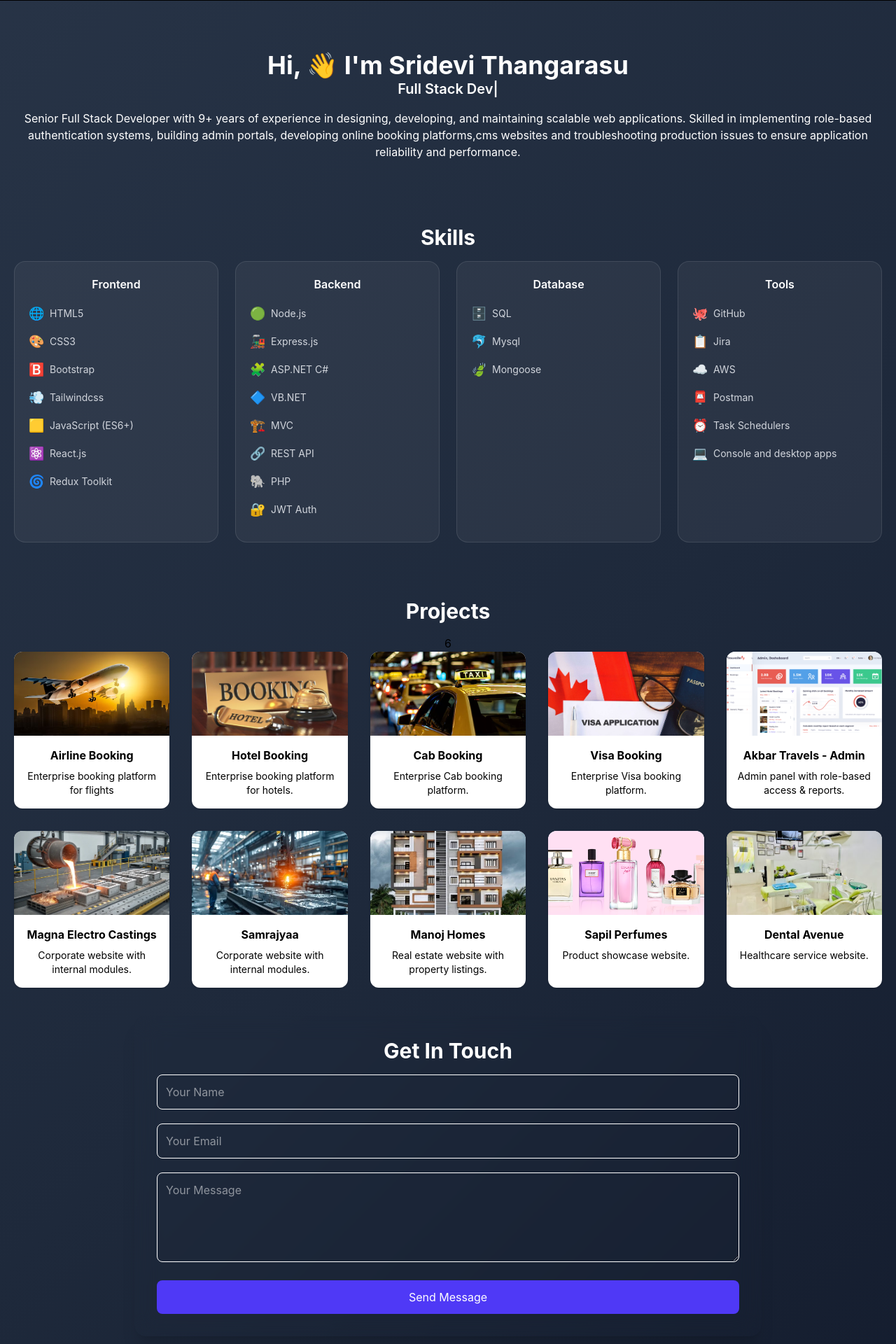
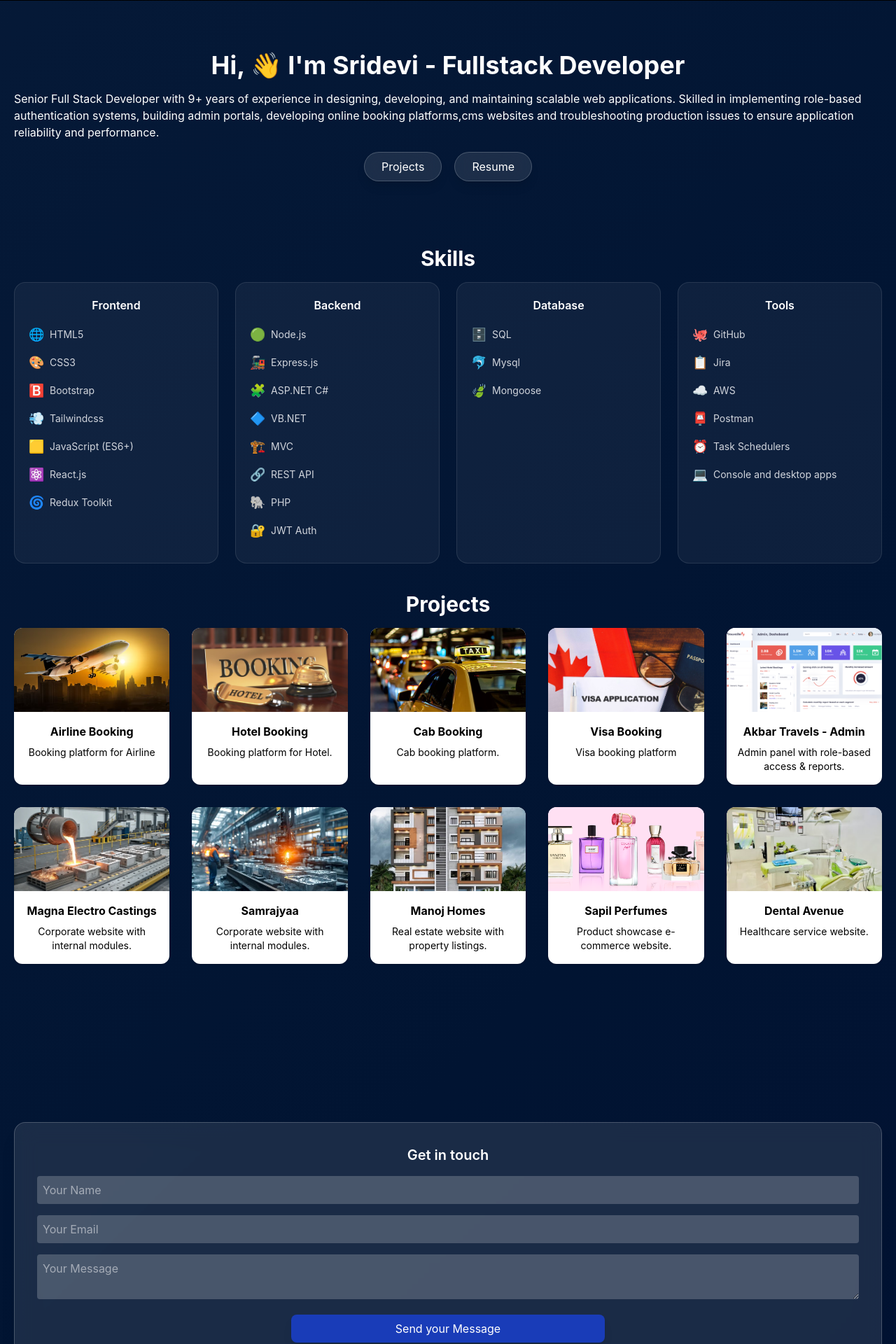
Before and after one commit to shreedevi7195-sketch/po, a React app: page / in a window 1280 px wide. Shown: the part 60-1980 px from the top of the page at 70% size. Built offline with nearby package versions, Linux system fonts and the light colour scheme; the HTML template or start-up script is replaced by a standard one.

Commit message:
template-pf-5

```diff
--- a/package.json
+++ b/package.json
@@ -16,6 +16,7 @@
     "react": "^19.2.4",
     "react-dom": "^19.2.4",
     "react-icons": "^5.6.0",
+    "react-toastify": "^11.0.5",
     "tailwindcss": "^4.2.2"
   },
   "devDependencies": {
--- a/src/components/PortFolio.jsx
+++ b/src/components/PortFolio.jsx
@@ -2,11 +2,13 @@ import { useRef, useState, useEffect } from "react";
 import emailjs from "emailjs-com";
 import { motion } from "framer-motion";
 import { FaGithub, FaLinkedin, FaEnvelope, FaBars, FaTimes, FaFileDownload } from "react-icons/fa";
+import { ToastContainer, toast } from "react-toastify";
+import "react-toastify/dist/ReactToastify.css";
 
 const projects = [
   {
     title: "Airline Booking",
-    desc: "Enterprise booking platform for flights",
+    desc: "Booking platform for Airline",
     live: "https://www.akbartravels.com/sa/flight/",
     img: "/images/Airlines1.jpg",
     tech: ["TailwindCSS", "Node", "API", "Github", "Jira", "MySql", "Express", "React", "JWT Auth", "Dockers", "AWS", "Kubernets", "HTML", "CSS"],
@@ -15,7 +17,7 @@ const projects = [
   },
   {
     title: "Hotel Booking",
-    desc: "Enterprise booking platform for hotels.",
+    desc: "Booking platform for Hotel.",
     live: "https://www.akbartravels.com/sa/cheap-hotels",
     img: "/images/Hotels.jpg",
     tech: ["TailwindCSS", "Node", "API", "Github", "Jira", "MySql", "Express", "React", "JWT Auth", "Dockers", "AWS", "Kubernets", "HTML", "CSS"],
@@ -24,7 +26,7 @@ const projects = [
   },
   {
     title: "Cab Booking",
-    desc: "Enterprise Cab booking platform.",
+    desc: "Cab booking platform.",
     live: "https://www.akbarcab.com/",
     img: "/images/Cabs.jpg",
     tech: ["TailwindCSS", "Node", "API", "Github", "Jira", "MySql", "Express", "React", "JWT Auth", "Dockers", "AWS", "Kubernets", "HTML", "CSS"],
@@ -33,7 +35,7 @@ const projects = [
   },
   {
     title: "Visa Booking",
-    desc: "Enterprise Visa booking platform.",
+    desc: "Visa booking platform",
     live: "https://www.akbartravels.com/visa/",
     img: "/images/Visa.jpg",
     tech: ["TailwindCSS", "Node", "API", "Github", "Jira", "MySql", "Express", "React", "JWT Auth", "Dockers", "AWS", "Kubernets", "HTML", "CSS"],
@@ -78,7 +80,7 @@ const projects = [
   },
   {
     title: "Sapil Perfumes",
-    desc: "Product showcase website.",
+    desc: "Product showcase e-commerce website.",
     live: "http://sapil.org/",
     img: "/images/Sapil.png",
     tech: ["HTML", "CSS", "Asp.Net c# and vb.net", "Javascript", "Ajax", "Responsive UI", "Gitlab", "MySql", "Bootstrap", "Two Factor Auth"],
@@ -102,17 +104,22 @@ const fadeIn = {
 };
 
 export default function Portfolio() {
-  const featured = []; //projects.filter(p => p.featured);
+  //const featured = []; //projects.filter(p => p.featured);
   const exceptfeatured = projects.filter(p => p.excludefeatured);
 
   const form = useRef();
-  const [loading, setLoading] = useState(false);
-  const [status, setStatus] = useState("");
 
   const [isOpen, setIsOpen] = useState(false);
   const [active, setActive] = useState("home");
 
   const toggleMenu = () => setIsOpen(!isOpen);
+
+
+  const [text, setText] = useState("");
+  const [roleIndex, setRoleIndex] = useState(0);
+  const [charIndex, setCharIndex] = useState(0);
+
+  const roles = ["Fullstack Developer"]; // ["React Developer", ".NET Developer", "Full Stack Developer"];
 
   // 🔥 Active section highlight
   useEffect(() => {
@@ -133,39 +140,72 @@ export default function Portfolio() {
       });
     };
 
+    // let timeout;
+    // if (charIndex < roles[roleIndex].length) {
+    //   timeout = setTimeout(() => {
+    //     setText(roles[roleIndex].slice(0, charIndex + 1));
+    //     setCharIndex(charIndex + 1);
+    //   }, 80);
+    // } else {
+    //   timeout = setTimeout(() => {
+    //     setCharIndex(0);
+    //     setRoleIndex((prev) => (prev + 1) % roles.length);
+    //     setText("");
+    //   }, 1200);
+    // }
+    if (charIndex < roles[roleIndex].length) {
+      setText(roles[roleIndex]);
+    }
+
     window.addEventListener("scroll", handleScroll);
     return () => window.removeEventListener("scroll", handleScroll);
-  }, []);
+  }, [charIndex, roleIndex]);
 
-  const [text, setText] = useState("");
-  const [roleIndex, setRoleIndex] = useState(0);
-  const [charIndex, setCharIndex] = useState(0);
+  const [formData, setFormData] = useState({
+    user_name: "",
+    user_email: "",
+    message: ""
+  });
 
-  const roles = ["React Developer", ".NET Developer", "Full Stack Developer"];
+  const [errors, setErrors] = useState({});
 
-  useEffect(() => {
-    let timeout;
+  const handleChange = (e) => {
+    setFormData({ ...formData, [e.target.name]: e.target.value });
+  };
 
-    if (charIndex < roles[roleIndex].length) {
-      timeout = setTimeout(() => {
-        setText(roles[roleIndex].slice(0, charIndex + 1));
-        setCharIndex(charIndex + 1);
-      }, 80);
-    } else {
-      timeout = setTimeout(() => {
-        setCharIndex(0);
-        setRoleIndex((prev) => (prev + 1) % roles.length);
-        setText("");
-      }, 1200);
+  const validate = () => {
+    let newErrors = {};
+
+    if (!formData.user_name.trim()) {
+      newErrors.user_name = "Name is required";
     }
 
-    return () => clearTimeout(timeout);
-  }, [charIndex, roleIndex]);
+    if (!formData.user_email) {
+      newErrors.user_email = "Email is required";
+    } else if (!/\S+@\S+\.\S+/.test(formData.user_email)) {
+      newErrors.user_email = "Invalid email";
+    }
 
+    if (!formData.message.trim()) {
+      newErrors.message = "Message required";
+    }
 
-  const sendEmail = (e) => {
+    return newErrors;
+  };
+
+  const handleSubmit = (e) => {
     e.preventDefault();
-    setLoading(true);
+    const validationErrors = validate();
+
+    if (Object.keys(validationErrors).length > 0) {
+      setErrors(validationErrors);
+      toast.error("⚠️ Please fill all required fields");
+    } else {
+      setErrors({});
+
+      // Simulate API call
+      const toastId = toast.loading("Sending message...");
+
       emailjs.sendForm(
         "service_bvch4fr",
         "template_onb4hyh",
@@ -173,26 +213,35 @@ export default function Portfolio() {
         "qnt0h-8LP9ZhXutLB",
       )
         .then(() => {
-        setStatus("success");
-        setLoading(false);
-        //e.target.reset();
           setTimeout(() => {
-          form.current.reset();
-          setStatus("");
-        }, 2000);
+            toast.update(toastId, {
+              render: "🚀 Message sent successfully!",
+              type: "success",
+              isLoading: false,
+              autoClose: 3000
+            });
+            setFormData({ user_name: "", user_email: "", message: "" });
+          }, 1500);
         })
         .catch(() => {
-        setStatus("error");
-        setLoading(false);
+          setTimeout(() => {
+            toast.update(toastId, {
+              render: "🚀 Message sending Failed",
+              type: "failed",
+              isLoading: false,
+              autoClose: 3000
             });
+          }, 1500);
+        });
+    }
   };
 
   return (
-    <div className="font-sans bg-gray-50 text-white-900">
+    <div className="">
       {/* Navbar */}
       <nav className="flex justify-between items-center px-6 py-4 backdrop-blur-md bg-white/80 border-b sticky top-0 z-50">
         {/* Logo */}
-        <h1 className="text-xl font-bold text-gray-800">Sridevi</h1>
+        <h1 className="text-xl font-bold text-gray-800">Sridevi Thangarasu</h1>
 
         {/* Desktop Menu */}
         <div className="hidden md:flex items-center gap-6 font-medium">
@@ -209,7 +258,6 @@ export default function Portfolio() {
           ))}
 
           <div className="h-5 w-px bg-gray-300"></div>
-
           <a href="https://github.com/shreedevi7195-sketch" target="_blank" rel="noreferrer">
             <FaGithub className="hover:scale-110 transition" />
           </a>
@@ -259,35 +307,31 @@ export default function Portfolio() {
                 <FaFileDownload className="text-green-500" />
               </a>
             </div>
-
           </div>
         )}
       </nav>
 
       <div className="animated-bg shadow-xl">
 
-        <div className="">
         {/* Hero */}
         <section id="home" className="text-center p-5 py-18 text-white">
           <motion.h2 initial="hidden" animate="visible" variants={fadeIn} className="text-4xl font-bold">
-              Hi, 👋  I'm Sridevi Thangarasu
+            Hi, 👋  I'm Sridevi - {text}
           </motion.h2>
-            <h2 className="text-xl text-white font-semibold">
-              {text}|
-            </h2>
-            <motion.p initial="hidden" animate="visible" variants={fadeIn} className="mt-4">
+
+          <motion.p initial="hidden" animate="visible" variants={fadeIn} className="mt-4 text-left">
             Senior Full Stack Developer with 9+ years of experience in designing, developing, and maintaining scalable web
             applications. Skilled in implementing role-based authentication systems, building admin portals,
             developing online booking platforms,cms websites and troubleshooting production issues to ensure application
             reliability and performance.
           </motion.p>
-            {/* <motion.a href="#projects" className="inline-flex bg-white/10 backdrop-blur-xl  mt-4 border border-white/20 rounded-full px-6 py-2 shadow-lg hover:shadow-blue-500/30 hover:scale-105 transition duration-300">
+          <motion.a href="#projects" className="inline-flex bg-white/10 backdrop-blur-xl  mt-4 border border-white/20 rounded-full px-6 py-2 shadow-lg hover:shadow-blue-500/30 hover:scale-105 transition duration-300">
             Projects
           </motion.a>
           &nbsp;&nbsp;&nbsp;&nbsp;
           <motion.a href="/Sridevi_CV.pdf" download className="inline-flex bg-white/10 backdrop-blur-xl  mt-4 border border-white/20 rounded-full px-6 py-2 shadow-lg hover:shadow-blue-500/30 hover:scale-105 transition duration-300">
             Resume
-            </motion.a> */}
+          </motion.a>
         </section>
 
         {/* Skills */}
@@ -308,37 +352,20 @@ export default function Portfolio() {
                     {/* Skill Icons */}
                     <span className="text-lg group-hover:scale-125 transition">
                       {/* Frontend */}
-                        {skill.includes("HTML") && "🌐"}
-                        {skill.includes("CSS") && "🎨"}
-                        {skill.includes("JavaScript") && "🟨"}
-                        {skill.includes("React") && "⚛️"}
-                        {skill.includes("Tailwind") && "💨"}
-                        {skill.includes("Bootstrap") && "🅱️"}
-                        {skill.includes("Redux") && "🌀"}
+                      {skill.includes("HTML") && "🌐"} {skill.includes("CSS") && "🎨"}{skill.includes("JavaScript") && "🟨"}
+                      {skill.includes("React") && "⚛️"} {skill.includes("Tailwind") && "💨"}
+                      {skill.includes("Bootstrap") && "🅱️"} {skill.includes("Redux") && "🌀"}
 
                       {/* Backend */}
-                        {skill.includes("Node") && "🟢"}
-                        {skill.includes("Express") && "🚂"}
-                        {skill.includes("ASP") && "🧩"}
-                        {skill.includes("VB") && "🔷"}
-                        {skill.includes("MVC") && "🏗️"}
-                        {skill.includes("API") && "🔗"}
-                        {skill.includes("JWT") && "🔐"}
-                        {skill.includes("PHP") && "🐘"}
+                      {skill.includes("Node") && "🟢"} {skill.includes("Express") && "🚂"} {skill.includes("ASP") && "🧩"} {skill.includes("VB") && "🔷"}
+                      {skill.includes("MVC") && "🏗️"} {skill.includes("API") && "🔗"} {skill.includes("JWT") && "🔐"} {skill.includes("PHP") && "🐘"}
 
                       {/* Database */}
-                        {skill.includes("SQL") && "🗄️"}
-                        {skill.includes("Mysql") && "🐬"}
-                        {skill.includes("Mongoose") && "🍃"}
+                      {skill.includes("SQL") && "🗄️"} {skill.includes("Mysql") && "🐬"} {skill.includes("Mongoose") && "🍃"}
 
                       {/* Tools */}
-                        {skill.includes("GitHub") && "🐙"}
-                        {skill.includes("Jira") && "📋"}
-                        {skill.includes("AWS") && "☁️"}
-                        {skill.includes("Postman") && "📮"}
-                        {skill.includes("Task") && "⏰"}
-                        {skill.includes("Console") && "💻"}
-                        {skill.includes("Desktop") && "🖥️"}
+                      {skill.includes("GitHub") && "🐙"} {skill.includes("Jira") && "📋"} {skill.includes("AWS") && "☁️"}
+                      {skill.includes("Postman") && "📮"} {skill.includes("Task") && "⏰"} {skill.includes("Console") && "💻"}{skill.includes("Desktop") && "🖥️"}
                     </span>
 
                     <p className="text-sm text-gray-300 group-hover:text-white transition">
@@ -351,44 +378,10 @@ export default function Portfolio() {
           </div>
         </section>
 
-
-          {/* Featured Projects */}
-          <section className="text-center p-5 py-5 text-white">
-            {/* <h2 className="text-3xl font-bold mb-4 text-white">Featured Projects</h2> */}
-            <div className="grid md:grid-cols-4 gap-8">
-              {featured.map((p, i) => (
-                <motion.div key={i} initial="hidden" whileInView="visible" variants={fadeIn}
-                  whileHover={{ scale: 1.05 }} className="bg-white rounded-2xl shadow-lg overflow-hidden">
-                  {/* <img src={p.img} alt="project" className="w-full h-40 object-cover" /> */}
-                  <div className="relative group">
-                    <img src={p.img} alt="project" className="w-full h-45 object-cover" />
-                    <div className="absolute inset-0 bg-gray-700 bg-opacity-50 opacity-0 group-hover:opacity-100 flex items-center justify-center transition">
-                      <span className="text-white font-bold">
-                        <a href={p.live} target="_blank">
-                          View Live</a></span>
-                    </div>
-                  </div>
-                  <div className="p-5">
-                    <h3 className="text-xl font-bold">{p.title}</h3>
-                    <p className="text-sm mt-2">{p.desc}</p>
-                    {/* <div className="flex flex-wrap gap-2 mt-3 text-center">
-                    {p.tech.map((t, idx) => (
-                      <span key={idx} className="text-xs bg-gray-200 px-2 py-1 rounded">{t}</span>
-                    ))}
-                  </div> */}
-                    {/* <a href={p.live} target="_blank" className="text-blue-500 mt-3 inline-block">Live</a> */}
-                  </div>
-                </motion.div>
-              ))}
-            </div>
-          </section>
-
         {/* All Projects */}
         <section id="projects" className="text-center p-5 py-5 text-black">
-
           <h2 className="text-3xl font-bold mb-4 text-white">Projects</h2>
-
-            6<div className="grid md:grid-cols-5 gap-8">
+          <div className="grid md:grid-cols-5 gap-8">
             {exceptfeatured.map((p, i) => (
               <motion.div key={i} initial="hidden" whileInView="visible" variants={fadeIn} whileHover={{ scale: 1.05 }}
                 className="bg-white rounded-xl shadow overflow-hidden">
@@ -413,42 +406,41 @@ export default function Portfolio() {
               </motion.div>
             ))}
           </div>
-
         </section>
 
-          {/* Contact */}
+        <section id="contact" className="text-center p-5 py-5 text-white max-w-full">
+          <div className="flex grid-cols-2 md:grid-cols-8 justify-center items-center min-h-screen">
+            <form ref={form} onSubmit={handleSubmit}
+              className="backdrop-blur-lg bg-white/10 p-8 rounded-2xl shadow-xl space-y-4 border border-white/20">
+              <h2 className="text-white text-xl font-semibold text-center">
+                Get in touch
+              </h2>
 
-          <section id="contact" className="text-center p-5 py-5 text-white max-w-full">
-            <motion.form ref={form} onSubmit={sendEmail} initial={{ opacity: 0, scale: 0.9 }}
-              whileInView={{ opacity: 1, scale: 1 }} className="max-w-4xl mx-auto backdrop-blur-lg p-8 rounded-2xl shadow-xl space-y-5">
+              {/* Name */}
+              <input type="text" name="user_name" placeholder="Your Name" value={formData.user_name}
+                onChange={handleChange} className={`w-full p-2 rounded bg-white/20 text-white outline-none ${errors.user_name ? "border border-red-500" : ""}`} />
 
-              <motion.h2 initial={{ opacity: 0, y: 30 }} whileInView={{ opacity: 1, y: 0 }} className="text-3xl font-bold text-center mb-4">
-                Get In Touch
-              </motion.h2>
+              {/* Email */}
+              <input type="email" name="user_email" placeholder="Your Email" value={formData.user_email}
+                onChange={handleChange} className={`w-full p-2 rounded bg-white/20 text-white outline-none ${errors.user_email ? "border border-red-500" : ""}`} />
 
-              <input type="text" name="user_name" placeholder="Your Name" required
-                className="w-full p-3 rounded-lg border focus:outline-none focus:ring-2 focus:ring-indigo-400" />
+              {/* Message */}
+              <textarea name="message" placeholder="Your Message" value={formData.message}
+                onChange={handleChange} className={`w-full p-2 rounded bg-white/20 text-white outline-none ${errors.message ? "border border-red-500" : ""}`} />
 
-              <input type="email" name="user_email" placeholder="Your Email" required
-                className="w-full p-3 rounded-lg border focus:outline-none focus:ring-2 focus:ring-indigo-400" />
-
-              <textarea name="message" placeholder="Your Message" required
-                className="w-full p-3 rounded-lg border h-32 focus:outline-none focus:ring-2 focus:ring-indigo-400" />
-
-              <button type="submit" disabled={loading} className="w-full bg-indigo-600 text-white p-3 rounded-lg hover:bg-indigo-700 transition flex justify-center items-center">
-                {loading ? "Sending..." : "Send Message"}
+              <button className="md:w-md p-5  bg-blue-800 hover:bg-green-900 transition text-white py-2 rounded-lg shadow-lg hover:scale-105">
+                Send your Message
               </button>
-              {status === "success" && (
-                <p className="text-green-600 text-center">✅ Message sent successfully!</p>
-              )}
-              {status === "error" && (
-                <p className="text-red-600 text-center">❌ Failed to send message. Try again.</p>
-              )}
-            </motion.form>
+              {/* 🔥 Toast Container (Glass + Neon style) */}
+              <ToastContainer
+                position="bottom-right" autoClose={4000} theme="dark"
+                toastClassName="backdrop-blur-md bg-white/10 text-white border border-white/20 rounded-xl shadow-lg"
+                bodyClassName="text-sm font-medium"
+              />
+              <br /><br />
+            </form>
+          </div>
         </section>
-
-
-        </div>
       </div>
       {/* Footer */}
       <footer className="text-center p-4 bg-white text-black py-1">
--- a/src/index.css
+++ b/src/index.css
@@ -125,9 +125,13 @@ code {
    }
  }
 
+ /* body{
+  color:rgb(255, 55, 0) !important;
+} */
+
  .animated-bg {
-   background: linear-gradient(-45deg, #020617, #1e293b, #334155, #1e3a8a);
+   background: linear-gradient(-45deg, #040d34, #011432, #0a1f3d, #152245);
    background-size: 400% 400%;
    animation: gradientMove 12s ease infinite;
-   backdrop-filter: blur(5px);
+   backdrop-filter: blur(2px);
  }
```
Also changed, not shown: 1 other file (tests, documents, lock files or other folders). Lines whose indentation alone changed are shown as unchanged.
